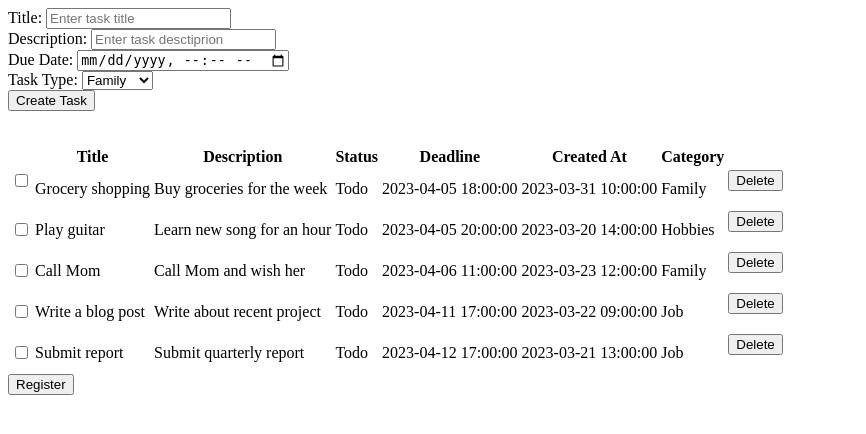
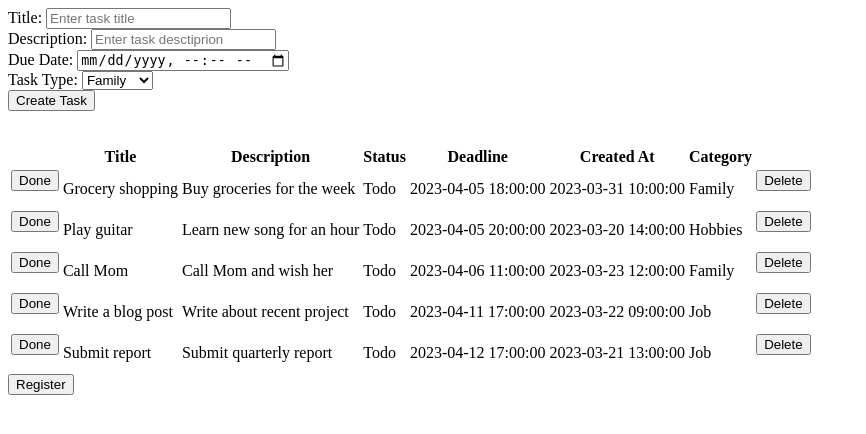
Before and after one commit to elif-krvan/cs535-todo-list, a Flask app: page /task in a window 1280 px wide. Shown: the top 434 px of the page, without its empty margins (0-866 px from the left). Run offline with Flask 2, Linux system fonts and the light colour scheme; data comes from the database, SQL or seed files in the repository; data that the repository does not hold is empty; some libraries are stand-ins or nearby versions.

Commit message:
Added masrk task as done

```diff
--- a/app/app.py
+++ b/app/app.py
@@ -67,32 +67,19 @@ def register():
         message = 'Please fill all the fields!'
     return render_template('register.html', message = message)
 
-@app.route('/task/<int:task_id>', methods =['POST'])
+@app.route('/task/done/<int:task_id>', methods =['POST'])
+def done_task(task_id):
+    cursor = mysql.connection.cursor(MySQLdb.cursors.DictCursor)
+    cursor.execute('UPDATE Task SET status = %s WHERE id = %s', (TaskStatus.DONE.value, task_id,))
+    mysql.connection.commit()
+    return redirect(url_for('task'))
+
+@app.route('/task/delete/<int:task_id>', methods =['POST'])
 def delete_task(task_id):
     cursor = mysql.connection.cursor(MySQLdb.cursors.DictCursor)
     cursor.execute('DELETE FROM Task WHERE id = %s', (task_id,))
     mysql.connection.commit()
     return redirect(url_for('task'))
-
-# @app.route('/task', methods =['POST'])
-# def create_task():
-#     return "bic"
-    # if (request.method == 'POST' and 'title' in request.form and 'description' in request.form and 'due-date' in request.form and 'task-type' in request.form
-    #     and request.form['due-date'] != ''):
-    #     title = request.form['title']
-    #     description = request.form['description']
-    #     due_date = request.form['due-date']
-    #     task_type = request.form['task-type']
-
-    #     cursor = mysql.connection.cursor(MySQLdb.cursors.DictCursor)
-    #     cursor.execute('INSERT INTO Task (id, title, description, status, deadline, creation_time, done_time, user_id, task_type) VALUES (NULL, % s, % s, %s, % s, now(), NULL, %s, %s)', (title, description, TaskStatus.TODO.value, due_date, session['userid'], task_type))
-    #     mysql.connection.commit()
-    #     message = 'Task successfully created!'
-    #     return redirect(url_for('task'))
-    # elif request.method == 'POST':
-    #     message = 'Please fill all the fields!'
-    #     return task(message)
-
 
 @app.route('/task', methods =['GET', 'POST', 'DELETE'])
 def task(message = ''):
@@ -102,6 +89,7 @@ def task(message = ''):
             "due_date": '',
             "task_type": '',
         }
+
     if (request.method == 'POST' and 'title' in request.form and 'description' in request.form and 'due-date' in request.form and 'task-type' in request.form
         and request.form['due-date'] != '' and request.form['title'] != '' and request.form['description'] != ''):
         title = request.form['title']
--- a/app/templates/task.html
+++ b/app/templates/task.html
@@ -33,6 +33,8 @@ if ( window.history.replaceState ) {
 	<button type="submit" class="btn btn-primary">Create Task</button>
 </form>
 <br>
+
+
 <table>
 	<tr>
 		{% for head in task_headers.values() %}
@@ -43,17 +45,17 @@ if ( window.history.replaceState ) {
 	{% for task in task_todo %}
 		<tr>
 			<td>
-				<form action="/">
-				<input type="checkbox" id="isDone" name="isDone" value="Done">
-			  </form>
+				<form action="{{ url_for('done_task', task_id = task.id) }}" method="post">
+				<button class="btn btn-primary">Done</button>
+				</form>
 			</td>
 			{% for key in task_headers.keys() %}
 				{% if task_headers[key] != ' ' %}<td>{{task[key]}}</td>{% endif %}
-
 			{% endfor %}
 			<td>
 				<form action="{{ url_for('delete_task', task_id = task.id) }}" method="post">
 				<button class="btn btn-primary">Delete</button>
+				</form>
 			</td>
 	  	</tr>
 	{% endfor %}
```
